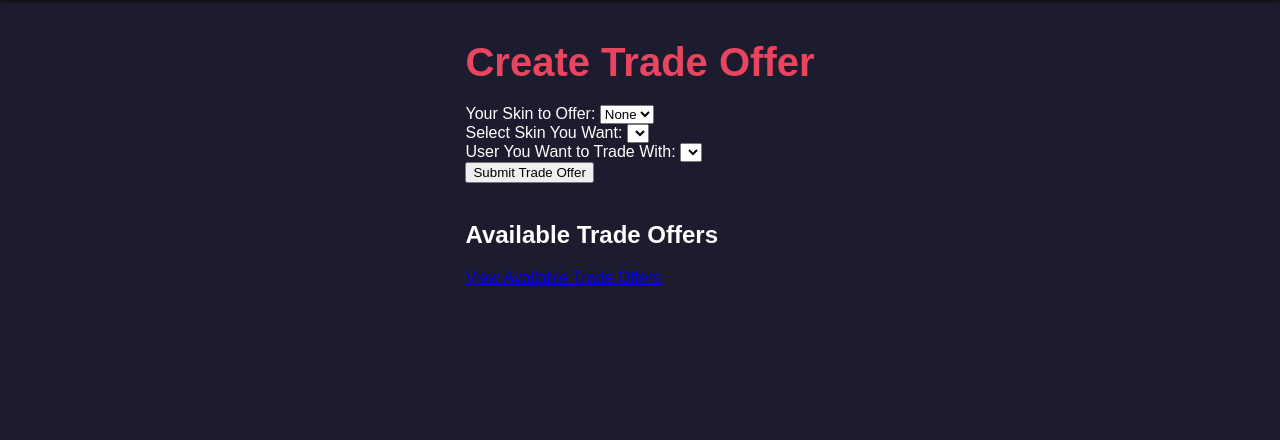
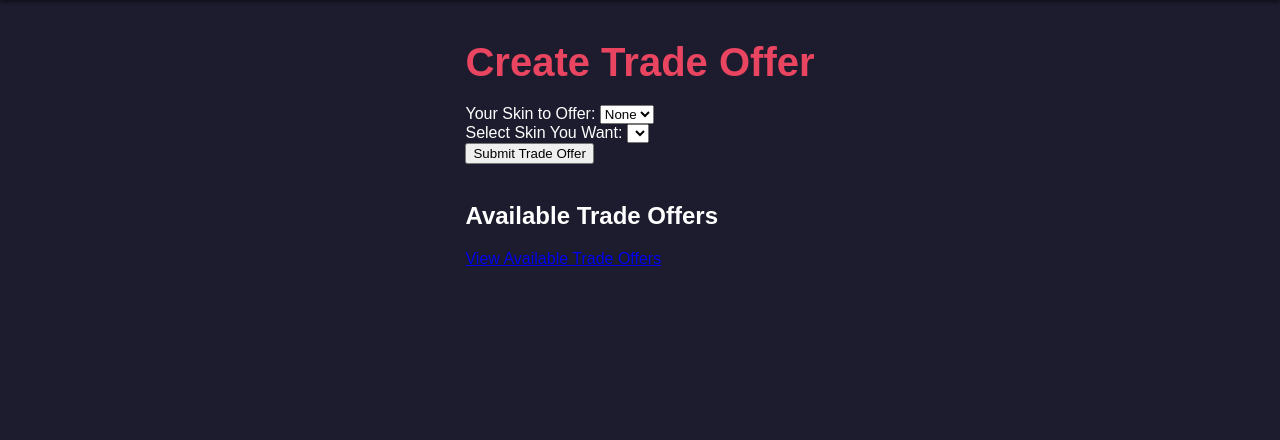
Before and after one commit to Nurzhas-kun/Trade-system, a Flask app: page /trade in a window 1280 px wide. Shown: the part 48-488 px from the top of the page. Run offline with Flask 3, Linux system fonts and the light colour scheme; the visitor is signed in with stand-in values (Sample User, id 1); tables that the repository leaves empty or names only in its code hold one stand-in row (values such as "Sample post"); lists and menus that the app fills with data are empty.

Commit message:
Update trade.html

```diff
--- a/templates/trade.html
+++ b/templates/trade.html
@@ -17,12 +17,6 @@
             {% endfor %}
         </select><br>
 
-        <label for="user_id_to">User You Want to Trade With:</label>
-        <select name="user_id_to" required>
-            {% for user in available_skins %}
-                <option value="{{ user.user_id_from }}">{{ user.username }}</option>
-            {% endfor %}
-        </select><br>
 
         <button type="submit">Submit Trade Offer</button>
     </form>
@@ -32,11 +26,4 @@
     <h2>Available Trade Offers</h2>
     <a href="{{ url_for('view_trade_offers') }}">View Available Trade Offers</a>
 
-    <script>
-        // This script automatically adds the user ID of the selected skin owner to the form
-        document.querySelector('select[name="skin_id_requested"]').addEventListener('change', function() {
-            var userId = this.options[this.selectedIndex].getAttribute('data-user-id');
-            document.getElementById('user_id_to').value = userId;
-        });
-    </script>
 {% endblock %}
```
